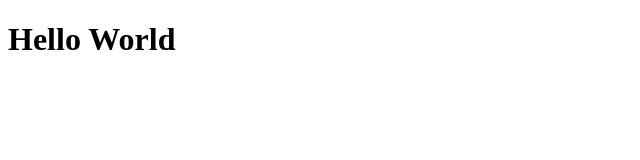
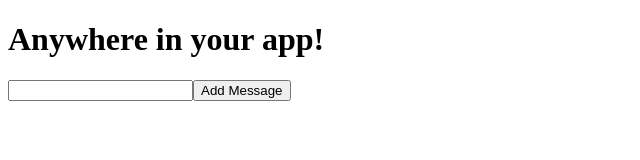
Before and after one commit to MuhammadMohsin/PanacloudBootcamp2020, a Gatsby site: page / in a window 1280 px wide. Shown: the whole page, without its empty margins (0-640 px from the left). Built offline with nearby package versions, Linux system fonts and the light colour scheme; Gatsby itself is replaced by a stand-in of ours.

Commit message:
Update content for faunadb add message

```diff
--- a/src/pages/index.tsx
+++ b/src/pages/index.tsx
@@ -1,5 +1,55 @@
 import React from 'react';
+import { Formik } from 'formik';
 
-export default function Home () {
-    return <h1>Hello World</h1>
+export default function Home() {
+    return <div>
+        <h1>Anywhere in your app!</h1>
+        <Formik
+            initialValues={{ message: '' }}
+            validate={values => {
+                const errors = {};
+                if (!values.message) {
+                    errors.message = 'Required';
+                }
+                return errors;
+            }}
+            onSubmit={(values, { setSubmitting }) => {
+                console.log(values);
+                fetch(`/.netlify/functions/add_message`, {
+                    method: 'post',
+                    body: JSON.stringify(values)
+                })
+                    .then(response => response.json())
+                    .then(data => {
+                        console.log(data);
+
+                    });
+            }}
+        >
+            {({
+                values,
+                errors,
+                touched,
+                handleChange,
+                handleBlur,
+                handleSubmit,
+                isSubmitting,
+                /* and other goodies */
+            }) => (
+                    <form onSubmit={handleSubmit}>
+                        <input
+                            type="text"
+                            name="message"
+                            onChange={handleChange}
+                            onBlur={handleBlur}
+                            value={values.message}
+                        />
+                        {errors.message && touched.message && errors.message}
+                        <button type="submit" disabled={isSubmitting}>
+                            Add Message
+                        </button>
+                    </form>
+                )}
+        </Formik>
+    </div>
 }
```
Also changed, not shown: functions/add_message/add_message.js (+20 -2 lines).
